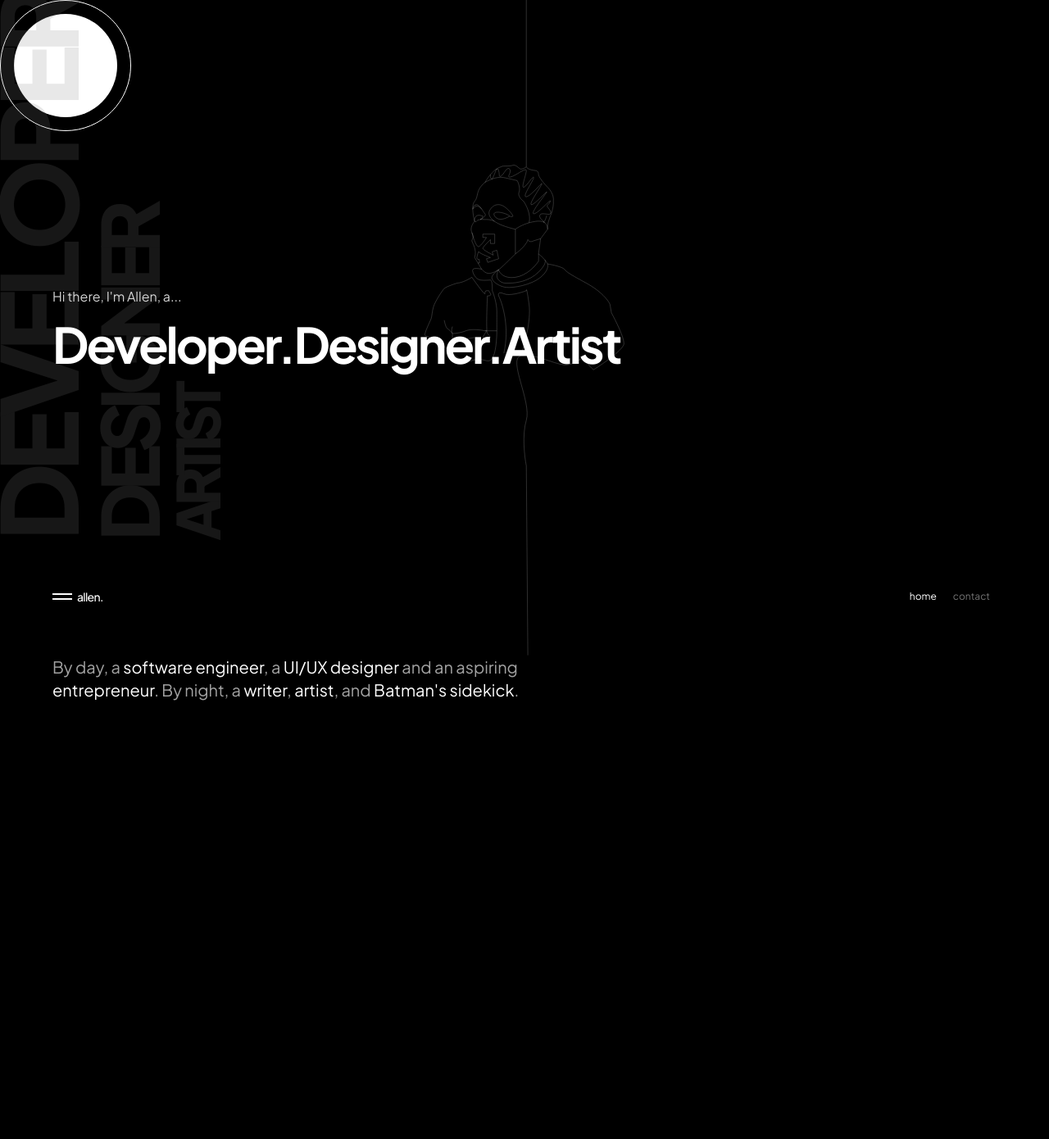
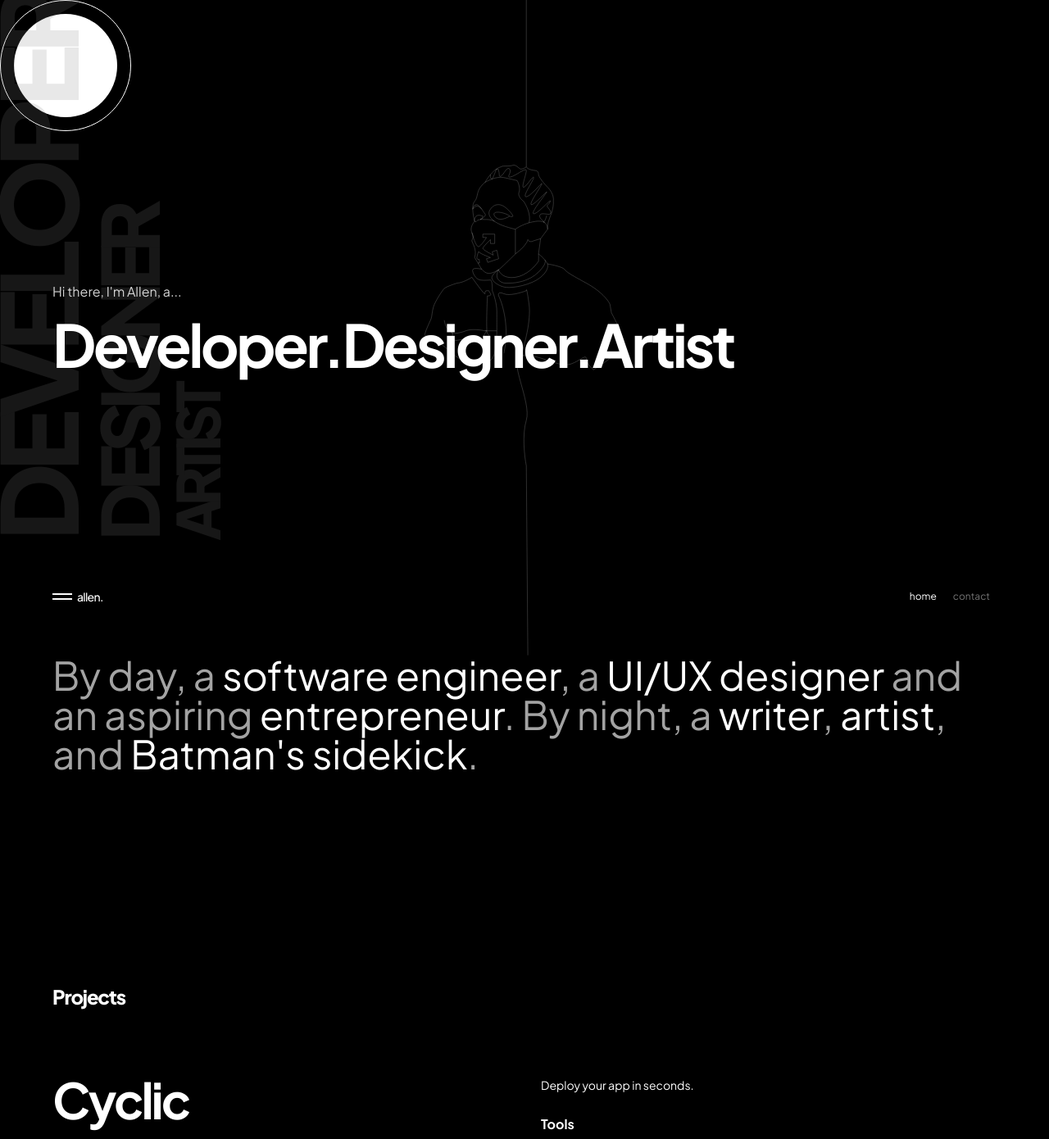
Before and after one commit to LawEyez/portfolio, a Next.js app: page / in a window 1280 px wide. Shown: the top 1390 px of the page at 82% size. Before the commit the page ends 1032 px from the top, so only its background shows below. Built offline with nearby package versions, Linux system fonts and the light colour scheme.

Commit message:
Add projects.

```diff
--- a/src/app/page.tsx
+++ b/src/app/page.tsx
@@ -1,8 +1,13 @@
 import Image from 'next/image'
+
+import Project from "@components/Project";
+
+import { projects } from "data";
 
 export default function Home() {
   return (
-    <section className="relative h-screen w-full">
+    <section className="relative min-h-screen w-full pb-40">
+      {/* *********** ROTATED TEXT *********** */}
       <div className="absolute w-64 -rotate-90 translate-y-96">
         <div className="uppercase text-neutral-900 text-9xl font-black
         tracking-[-10px]">
@@ -19,11 +24,12 @@ export default function Home() {
           artist
         </div>
       </div>
-      <div className="relative flex items-center h-full container">
 
+      {/* *********** CTA *********** */}
+      <div className="relative flex items-center h-screen container">
         <div className='w-full space-y-4 break-words'>
           <p className="text-neutral-300">Hi there, I&apos;m Allen, a...</p>
-          <div className="capitalize font-bold text-6xl flex flex-col lg:flex-row
+          <div className="capitalize font-bold text-7xl flex flex-col lg:flex-row
           tracking-tighter">
             <span className="">developer.</span>
             <span className="">designer.</span>
@@ -32,13 +38,34 @@ export default function Home() {
         </div>
       </div>
 
+      {/* *********** ABOUT *********** */}
       <div className='w-full space-y-4 break-words container pb-40'>
-        <p className="text-neutral-400 w-full md:w-1/2 text-xl">
+        <p className="text-neutral-400 w-full text-5xl">
           By day, a <span className="text-white">software engineer</span>, a <span className="text-white">UI/UX designer</span> and an aspiring <span className="text-white">entrepreneur</span>. By night, a <span className="text-white">writer</span>, <span className="text-white">artist</span>, and <span className="text-white">Batman&apos;s sidekick</span>.
         </p>
 
         <p className="text-neutral-400 text-sm"></p>
       </div>
+
+      {/* *********** PROJECTS *********** */}
+      <div className="h-full container pt-20">
+        <h1 className="text-white w-full md:w-1/2 text-2xl font-black tracking-tighter">
+          Projects
+        </h1>
+
+        <div className="mt-10">
+          {projects.map((project: any) => (
+            <Project
+              key={project.id}
+              name={project.name}
+              description={project.description}
+              tools={project.tools}
+              tags={project.tags}
+              url={project.url}
+            />
+          ))}
+        </div>
+      </div>
     </section>
   )
 }
```
Lines whose indentation alone changed are shown as unchanged.
